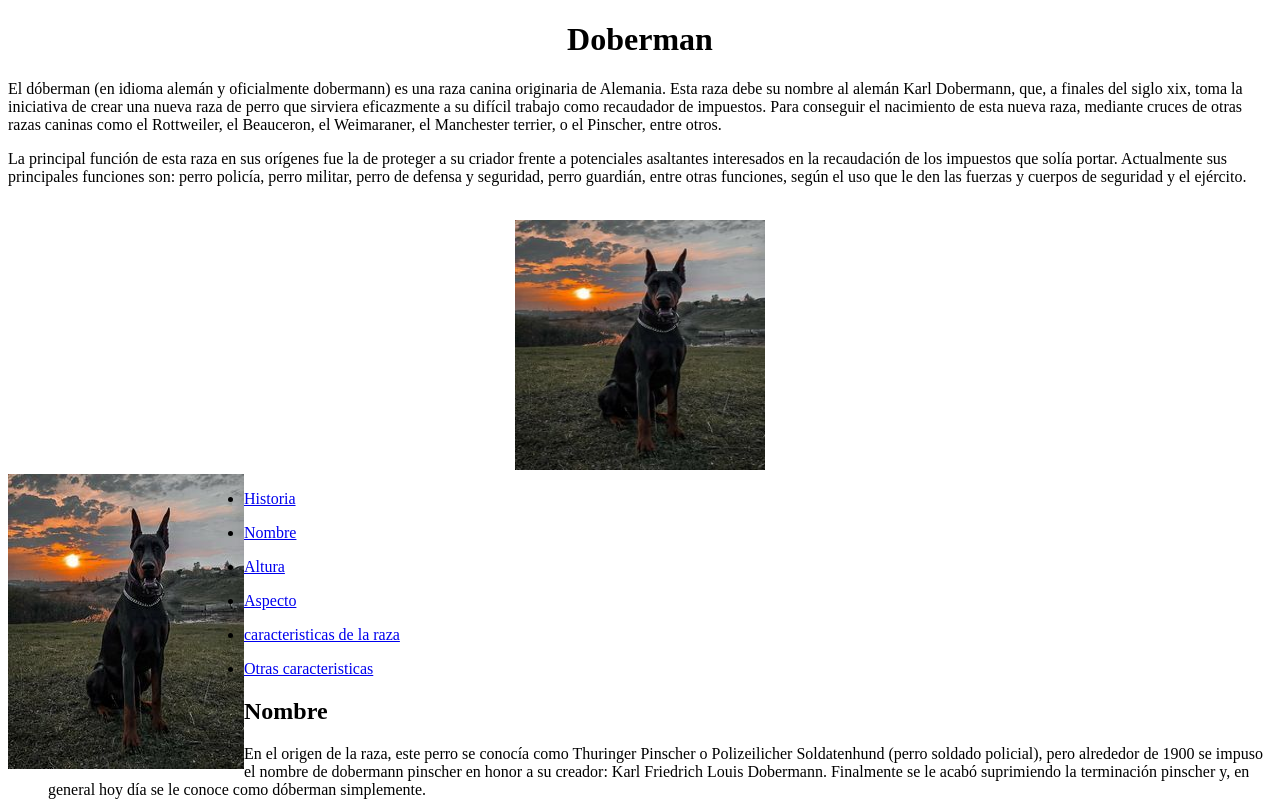
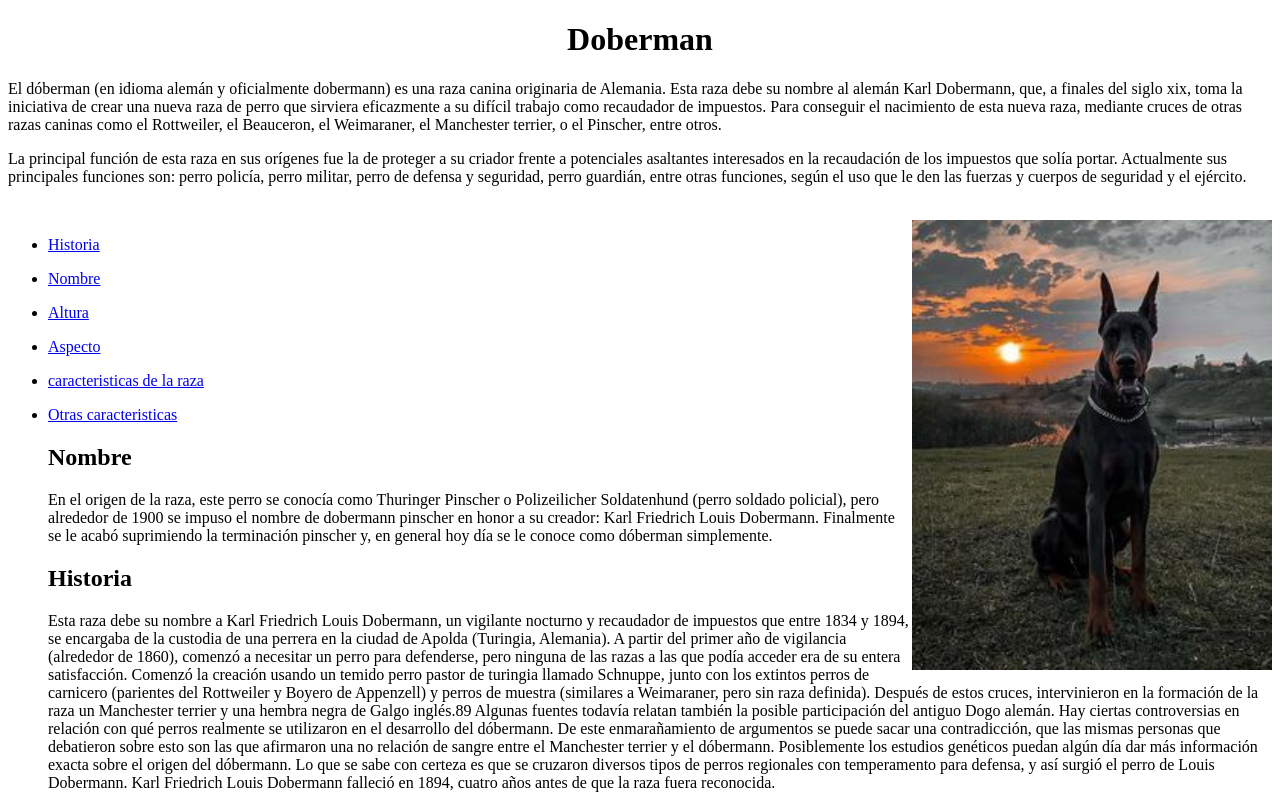
Before and after one commit to val123-e14/plataformas-moviles-entregas, a plain HTML site: page tp-1/tp-1/index.html in a window 1280 px wide. Shown: the top 801 px of the page. Drawn offline with Linux system fonts and the light colour scheme.

Commit message:
Update index.html

```diff
--- a/tp-1/tp-1/index.html
+++ b/tp-1/tp-1/index.html
@@ -13,10 +13,9 @@
     <p>La principal función de esta raza en sus orígenes fue la de proteger a su criador frente a potenciales asaltantes interesados en la recaudación de los impuestos que solía portar. Actualmente sus principales funciones son: perro policía, perro militar, perro de defensa y seguridad, perro guardián, entre otras funciones, según el uso que le den las fuerzas y cuerpos de seguridad y el ejército.</p>
     <br clear="right">
 
-    <center><img src="doberman.jpg" height="250" width="250"></center>
+    <img src="doberman.jpg" alt= " width="450" height="450" align="right"/>
 
 
-<img src="doberman.jpg" align="left">
     </p>
 
     <ul>
```
